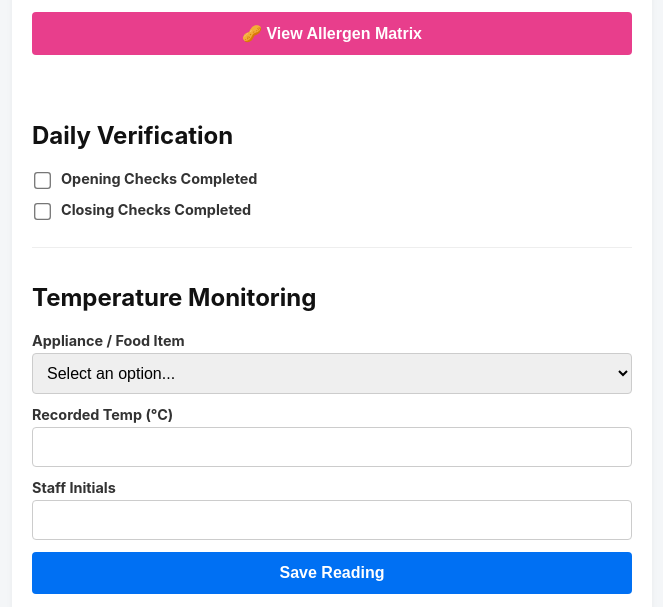
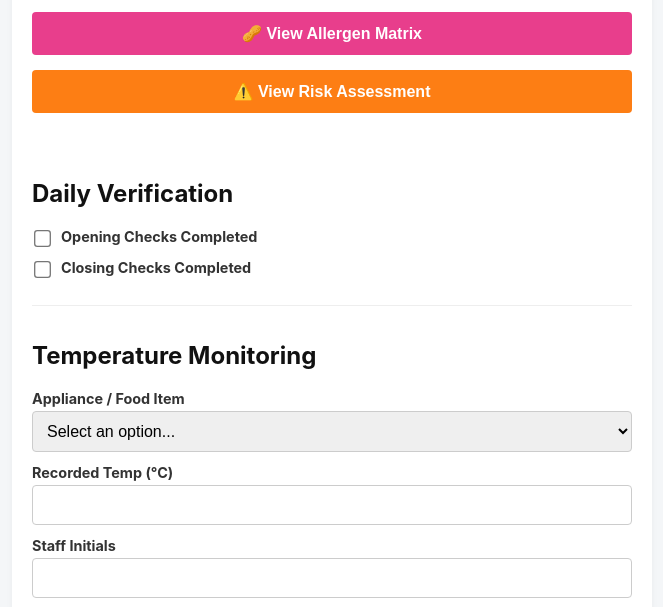
Before and after one commit to StreetFeastBurgers/StreetFeastLogs, a website: page public/index.html in a window 1280 px wide. Shown: the part 168-775 px from the top of the page, without its empty margins (308-971 px from the left). Drawn offline with Linux system fonts and the light colour scheme; no server answers.

Commit message:
Update index.html

```diff
--- a/public/index.html
+++ b/public/index.html
@@ -20,6 +20,8 @@
         .btn-nav:hover { background: #59339d; }
         .btn-allergen { background: #e83e8c; margin-bottom: 15px; }
         .btn-allergen:hover { background: #c23375; }
+        .btn-risk { background: #fd7e14; margin-bottom: 15px; }
+        .btn-risk:hover { background: #e06a0b; }
         .btn-export { background: #28a745; margin-top: 10px; }
         .btn-export:hover { background: #218838; }
         .btn-secondary { background: #6c757d; margin-top: 10px; }
@@ -35,6 +37,7 @@
     <h1>SFBB Compliance Log</h1>
     <button class="btn-nav" onclick="window.location.href='/cleaning.html'">📋 View Cleaning Schedule</button>
     <button class="btn-allergen" onclick="window.location.href='/allergens.html'">🥜 View Allergen Matrix</button>
+    <button class="btn-risk" onclick="window.location.href='/risks.html'">⚠️ View Risk Assessment</button>
 
     <p id="today-date" style="font-weight: bold; color: #666;"></p>
 
```
